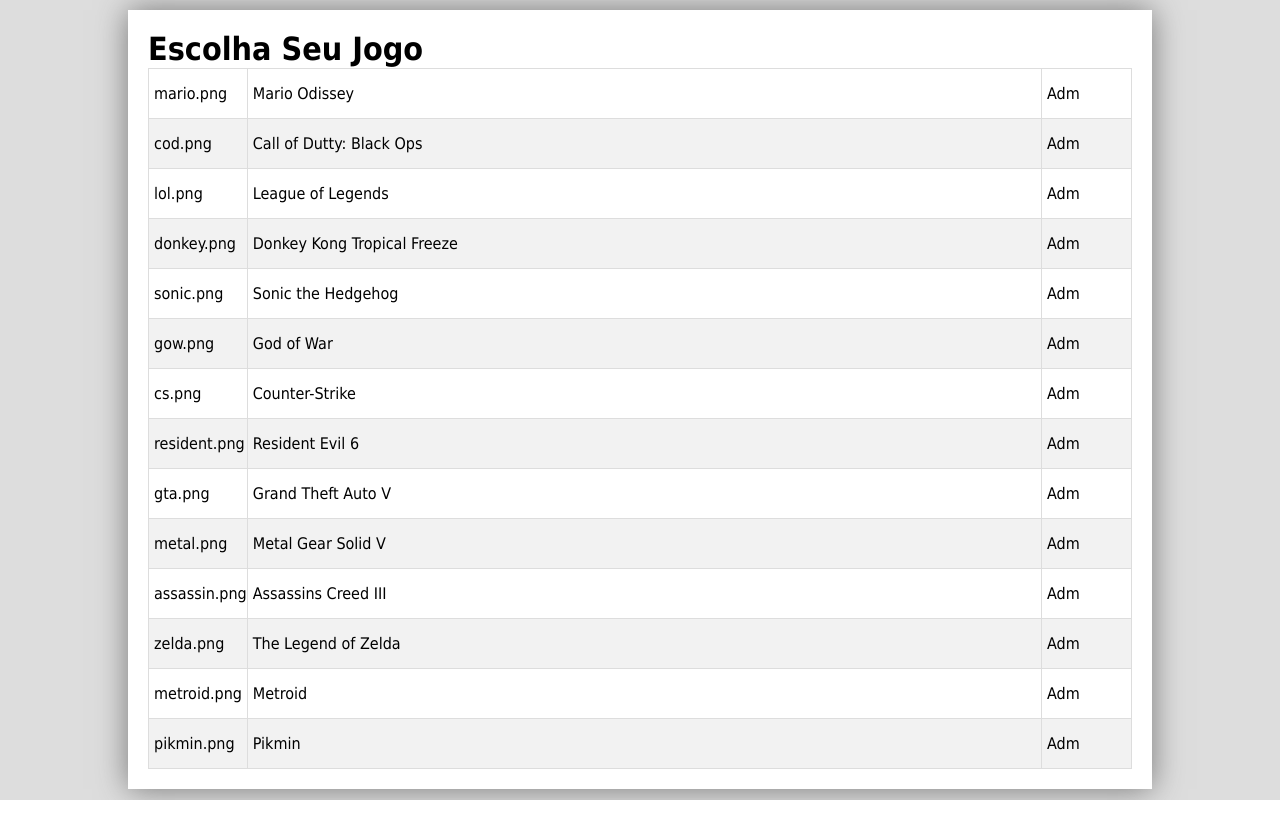
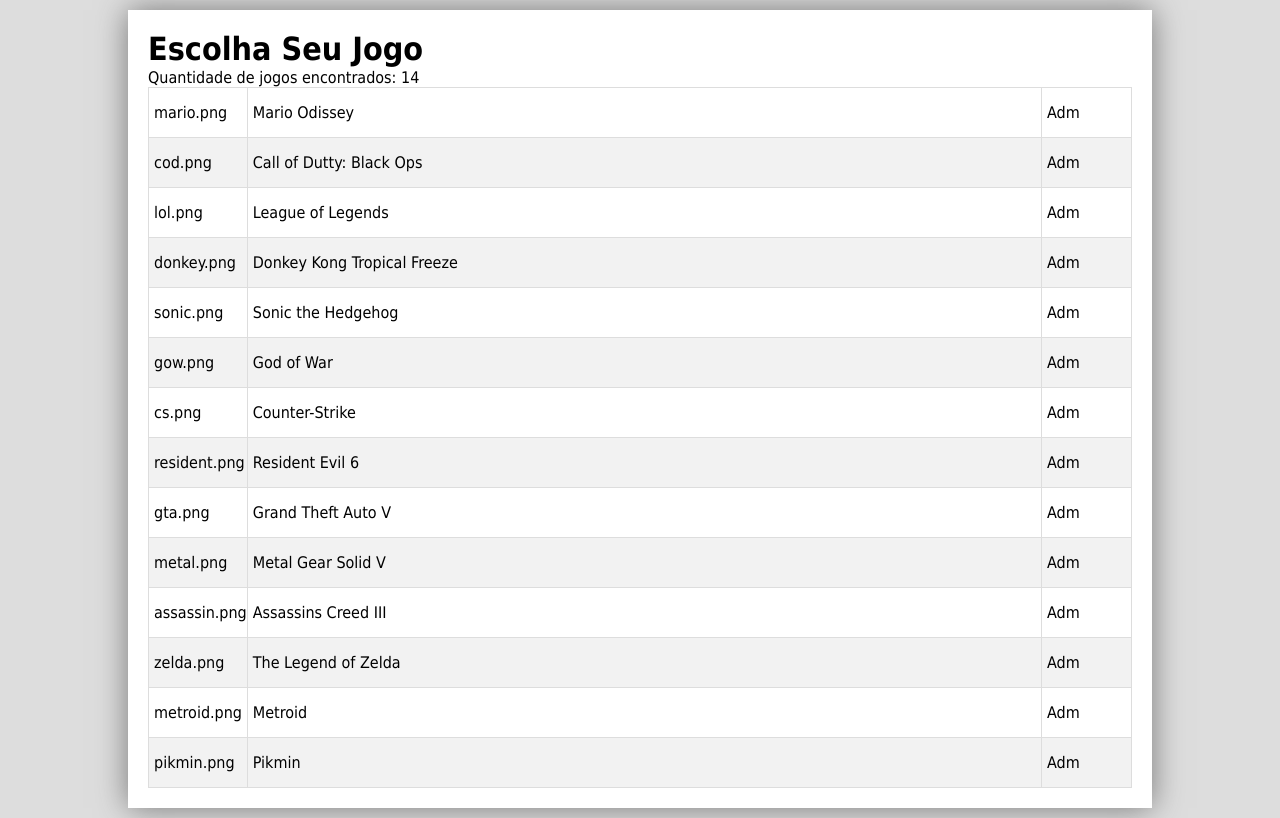
Before and after one commit to jose-rocha/curso_php_com_mysql, a PHP site: page / in a window 1280 px wide. Run offline with PHP 8.4, Linux system fonts and the light colour scheme; data comes from the database, SQL or seed files in the repository; data that the repository does not hold is empty; some libraries are stand-ins or nearby versions.

Commit message:
Adiconado a quantidade de jogos

```diff
--- a/public/index.php
+++ b/public/index.php
@@ -23,6 +23,8 @@
 
          <table class="listagem">
              <?php
+                echo "Quantidade de jogos encontrados: " . count($resultado);
+
                 foreach($resultado as $key => $value) {
                     // echo $value['capa'];
                     echo "
```
